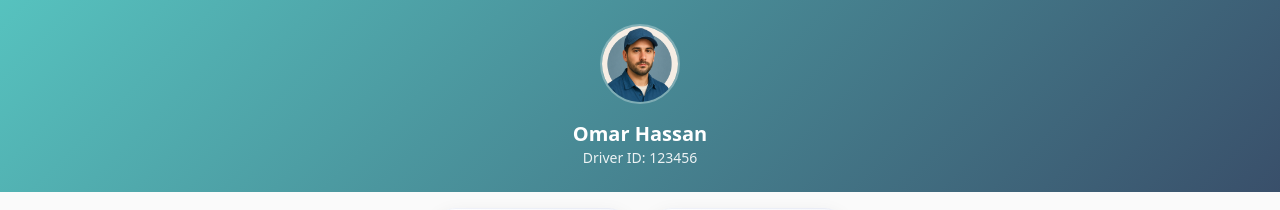
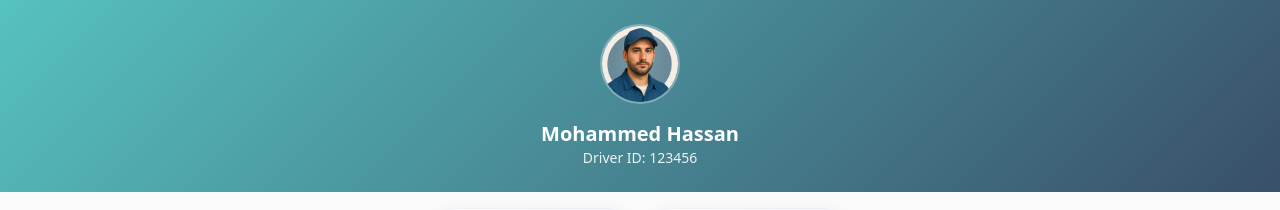
Before and after one commit to sedra-asrawi/wasel-flow-ai, a React (Vite) app: page /dashboard in a window 1280 px wide. Shown: the top 210 px of the page. Built offline with nearby package versions, Linux system fonts and the light colour scheme.

Commit message:
Update driver name in dashboard
Update the driver's name displayed on the dashboard from Omar to Mohammed Hassan.

```diff
--- a/src/pages/DashboardPage.tsx
+++ b/src/pages/DashboardPage.tsx
@@ -15,7 +15,7 @@ import { LineChart, Line, XAxis, YAxis, CartesianGrid, ResponsiveContainer, Area
 
 const DashboardPage = () => {
   const driverStats = {
-    name: "Omar Hassan",
+    name: "Mohammed Hassan",
     driverId: "123456",
     rating: 4.8,
     totalDeliveries: 1200,
```
